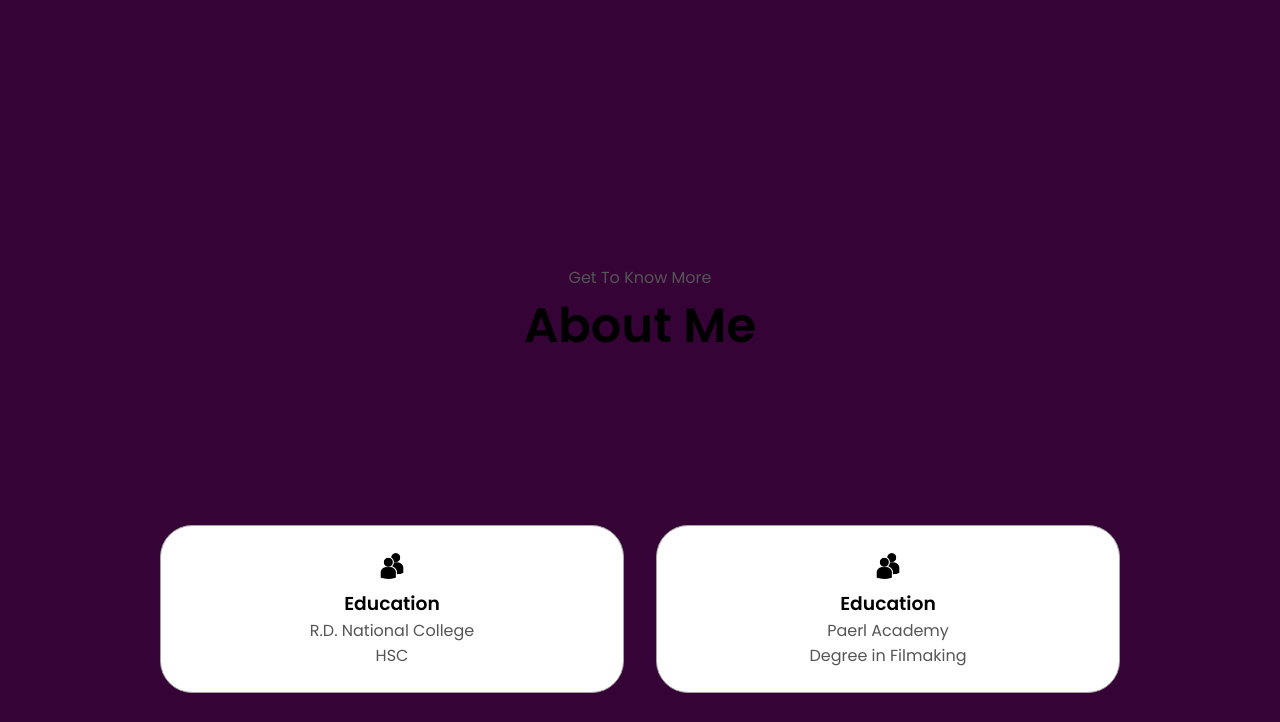
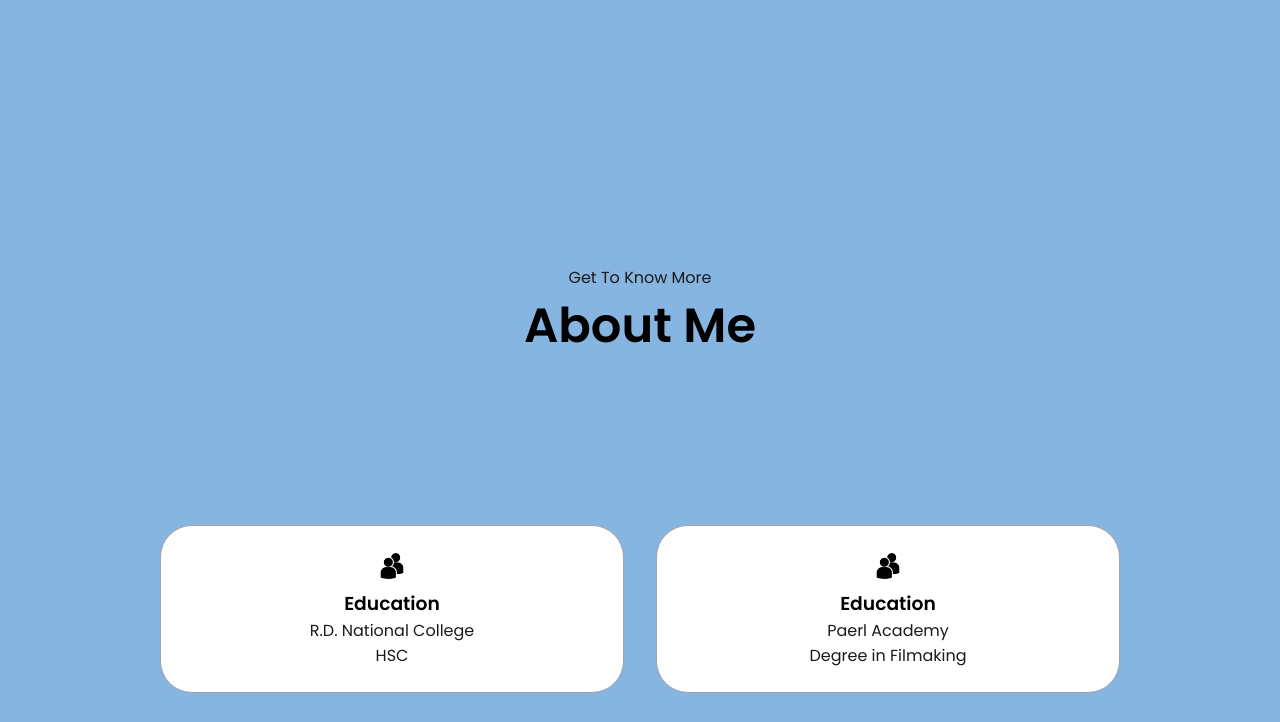
Before and after one commit to JAMESARKERI/portfolio, a plain HTML site: page index.html in a window 1280 px wide. Shown: the part 615-1337 px from the top of the page. Drawn offline with Linux system fonts and the light colour scheme; a script that the page names is missing.

Commit message:
Add files via upload

```diff
--- a/style.css
+++ b/style.css
@@ -9,7 +9,7 @@
 
 body {
   font-family: "Poppins", sans-serif;
-  background-color: rgb(54, 3, 54);
+  background-color: rgb(134, 181, 226);
 }
 
 html {
@@ -17,7 +17,7 @@ html {
 }
 
 p {
-  color: rgb(85, 85, 85);
+  color: rgb(26, 26, 26);
 }
 
 /* TRANSITION */
@@ -440,7 +440,7 @@ article .icon {
   justify-content: center;
   border-radius: 2rem;
   border: rgb(53, 53, 53) 0.1rem solid;
-  border-color: rgb(163, 163, 163);
+  border-color: rgb(19, 19, 19);
   background: (250, 250, 250);
   margin: 4rem auto;
   padding: 0.5rem;
```
